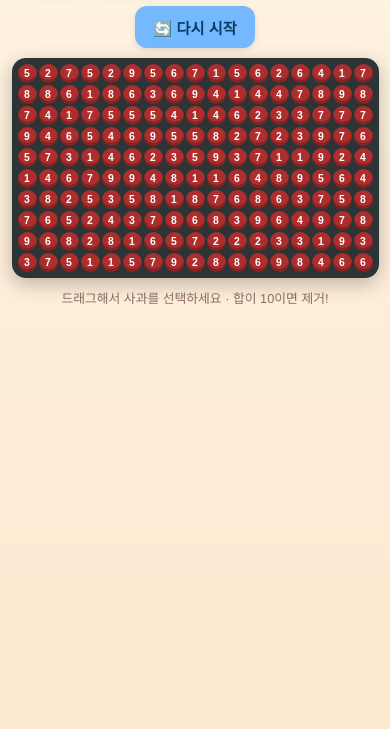
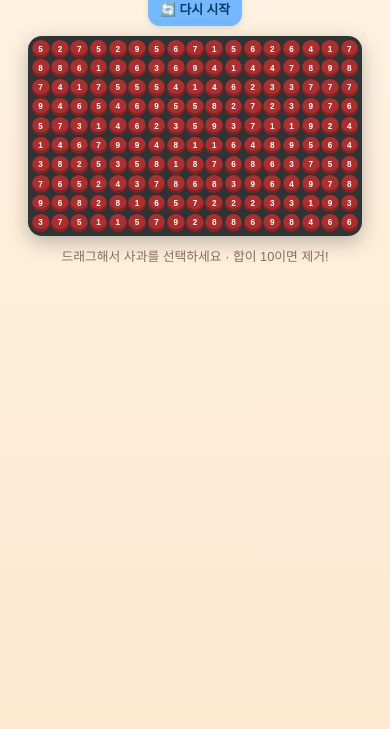
Before and after one commit to labyrinth30/apple-game, a website: page public/index.html in a window 390 px wide. Shown: the part 115-844 px from the top of the page. Drawn offline with Linux system fonts and the light colour scheme.

Commit message:
feat: responsive layout based on viewport width (clamp cells, fluid HUD/buttons)

```diff
--- a/public/index.html
+++ b/public/index.html
@@ -38,19 +38,35 @@
     padding: 6px;
     box-shadow: 0 6px 20px rgba(0,0,0,.25);
   }
+  /* ---------- 반응형: viewport 너비 기반 ---------- */
+  :root {
+    /* 기본 데스크톱: 17열 × 30px + gap 3px + padding 12px ≈ 570px */
+    --cell: clamp(15px, (100vw - 40px - 48px) / 17, 30px);
+    --gap: clamp(1px, 0.4vw, 3px);
+  }
   .grid {
     display: grid;
-    grid-template-columns: repeat(17, 30px);
-    grid-auto-rows: 30px;
-    gap: 3px;
+    grid-template-columns: repeat(17, var(--cell));
+    grid-auto-rows: var(--cell);
+    gap: var(--gap);
   }
   .cell {
-    width: 30px; height: 30px; border-radius: 50%;
+    width: var(--cell); height: var(--cell); border-radius: 50%;
     background: #ae2e2e; color: #fff;
     display: flex; align-items: center; justify-content: center;
-    font-size: 1rem; font-weight: 800;
+    font-size: calc(var(--cell) * 0.46); font-weight: 800;
     box-shadow: inset 0 -3px 0 rgba(0,0,0,.25);
     pointer-events: none;
+  }
+  .hud .value { font-size: clamp(1.05rem, 4vw, 1.3rem); }
+  h1 { font-size: clamp(1.15rem, 5vw, 1.5rem); }
+  button { padding: clamp(8px, 2.2vw, 10px) clamp(12px, 3vw, 18px); font-size: clamp(.8rem, 3vw, .95rem); }
+  #toast { font-size: clamp(.7rem, 2.6vw, .85rem); }
+  .meta { font-size: clamp(.7rem, 2.6vw, .8rem); padding: 0 4px; }
+  /* 아주 좁은 화면(갤럭시 폴드 커버 등): 전체 여백 축소 */
+  @media (max-width: 400px) {
+    body { padding: 6px; }
+    #board { padding: 4px; }
   }
   .cell.removed { background: transparent; box-shadow: none; color: transparent; }
   .cell.preview { outline: 2px solid #fff; outline-offset: -2px; }
@@ -79,10 +95,7 @@
   }
   #toast.show { opacity: 1; }
   .meta { margin-top: 10px; color: #8d6e63; font-size: .8rem; }
-  @media (max-width: 640px) {
-    .grid { grid-template-columns: repeat(17, 19px); grid-auto-rows: 19px; gap: 2px; }
-    .cell { width: 19px; height: 19px; font-size: .65rem; }
-  }
+
 </style>
 </head>
 <body>
```
